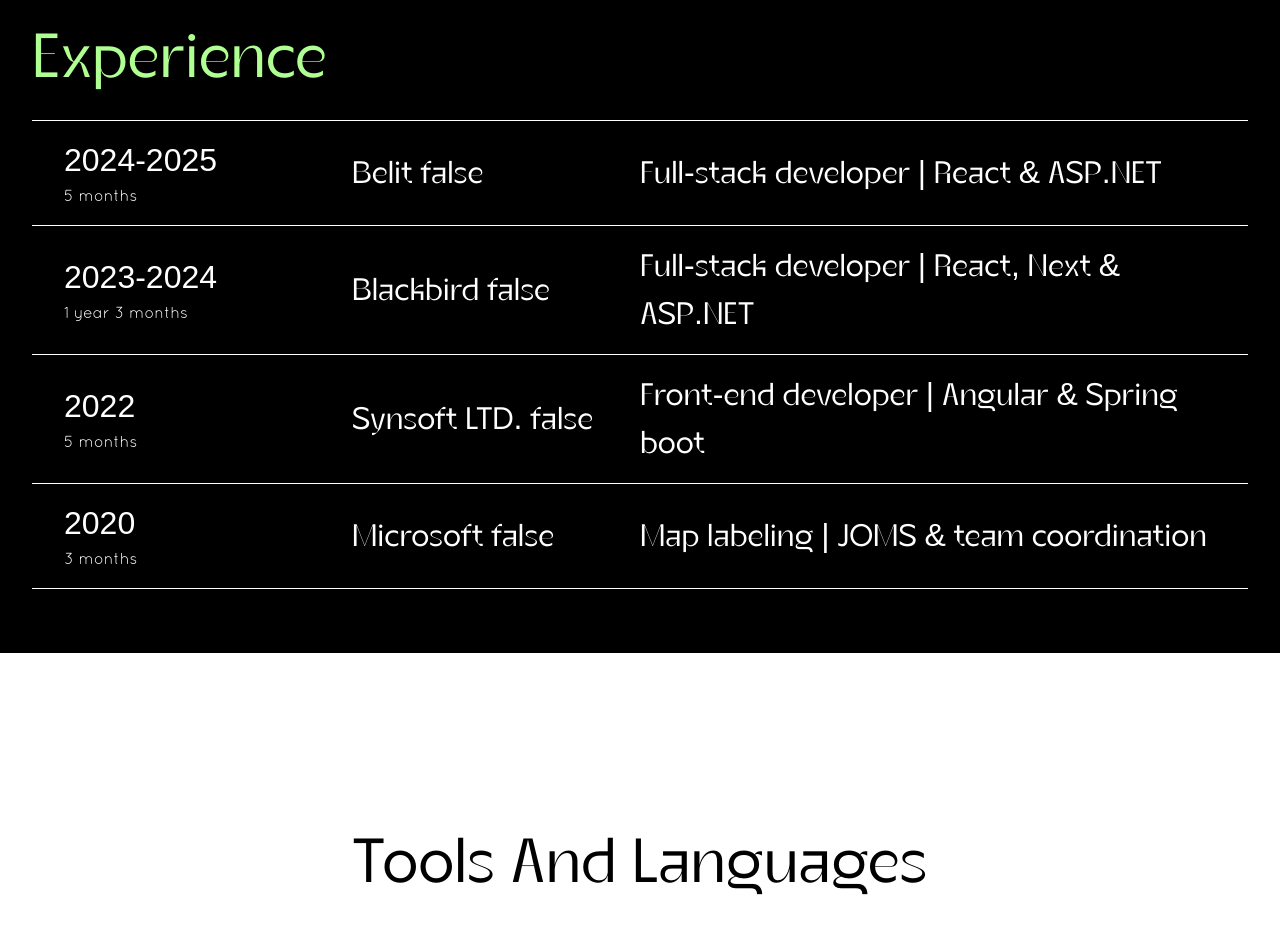
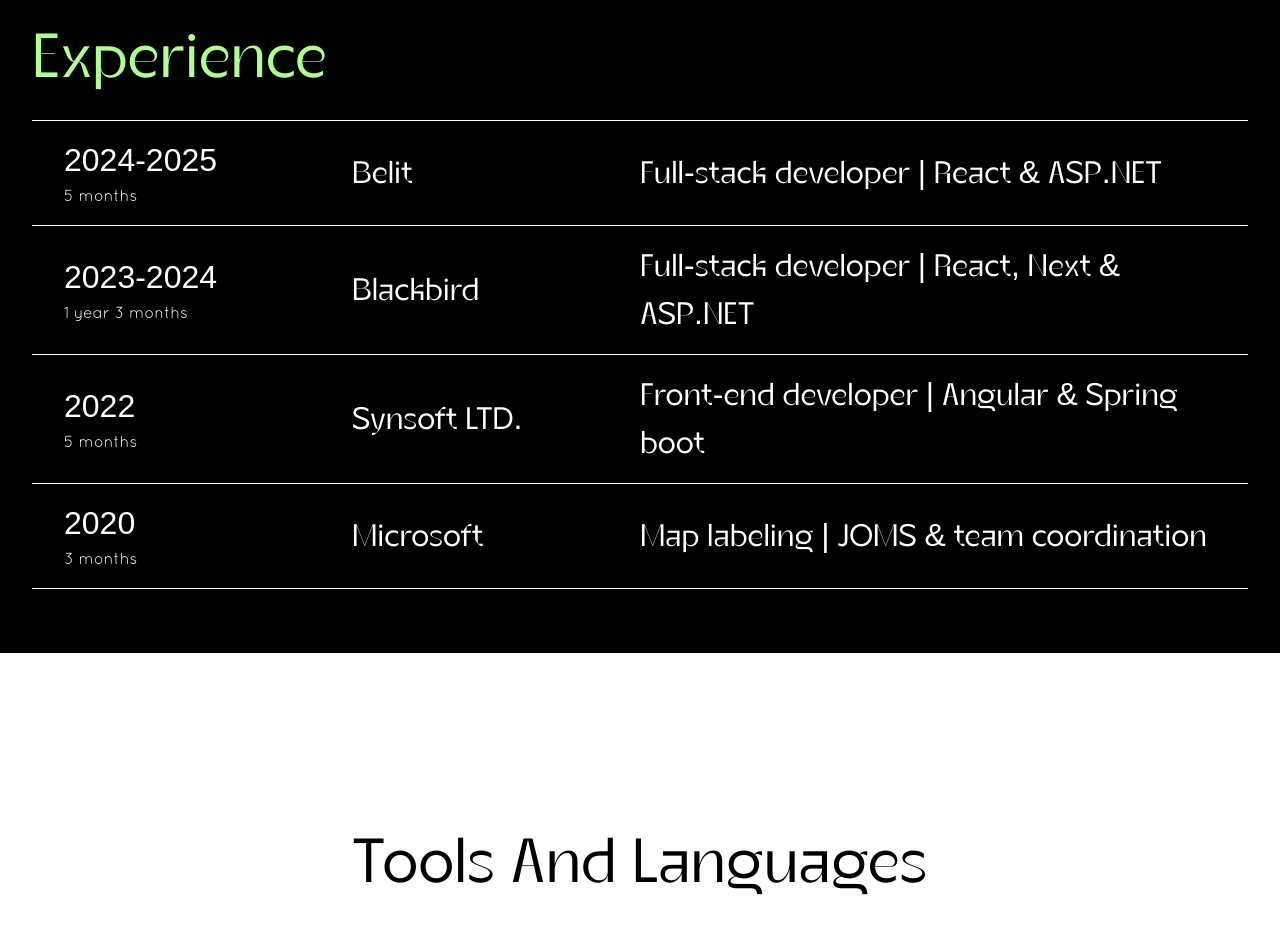
Before and after one commit to Simeon99/NewPortfolio, a Next.js app: page / in a window 1280 px wide. Shown: the part 1880-2813 px from the top of the page. Built offline with nearby package versions, Linux system fonts and the light colour scheme.

Commit message:
Fix true false show in exp

```diff
--- a/src/components/home/ExperianceCard.tsx
+++ b/src/components/home/ExperianceCard.tsx
@@ -22,7 +22,7 @@
                         {item.duration}
                     </span>
                 </div>
-                <div className={`text-[32px] flex items-center  max-[980px]:text-green ${isHovered ? "!text-black":""} leading-none`}>{item.companyName} {isHovered.toString()}</div>
+                <div className={`text-[32px] flex items-center  max-[980px]:text-green ${isHovered ? "!text-black":""} leading-none`}>{item.companyName}</div>
                 <div className='flex-row items-center  gap-2 align-middle hidden max-[980px]:flex'>
                     <div className={`h-[70%] w-[2px] bg-white ${isHovered ? 'max-[980px]:bg-black ' : ''} leading-none`}>
                     </div>
```
